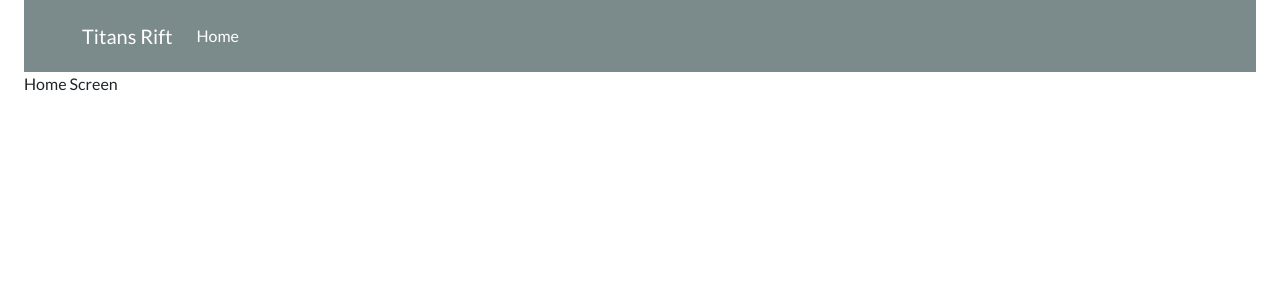
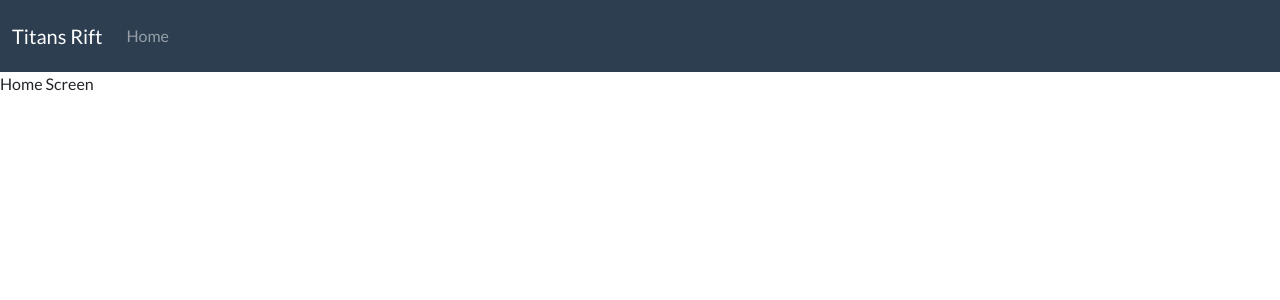
Before and after one commit to GodzillaJim/gict-app, a React (Create React App) app: page / in a window 1280 px wide. Shown: the top 300 px of the page. Built offline with nearby package versions, Linux system fonts and the light colour scheme.

Commit message:
v1: complete Navbar

```diff
--- a/src/App.tsx
+++ b/src/App.tsx
@@ -1,4 +1,5 @@
 import React from "react";
+import "bootstrap-css-only/css/bootstrap.min.css";
 import "./styles/bootstrap.min.css";
 import "./App.css";
 import { Col, Container, Row } from "react-bootstrap";
@@ -10,8 +11,7 @@ import MainLayout from "./layouts/MainLayout";
 
 const BaseApp = () => {
   return (
-    <Provider store={store}>
-      <Container fluid={true}>
+    <Container className={"m-0 p-0"} fluid={true}>
       <Row>
         <Col>
           <BrowserRouter>
@@ -24,12 +24,15 @@ const BaseApp = () => {
         </Col>
       </Row>
     </Container>
+  );
+};
+
+const App = () => {
+  return (
+    <Provider store={store}>
+      <BaseApp />
     </Provider>
   );
 };
 
-const App = () => {
-  return <BaseApp />;
-};
-
 export default App;
--- /dev/null
+++ b/src/layouts/MainLayout/components/CustomNavBar/index.tsx
@@ -0,0 +1,22 @@
+import React from "react";
+import { Container, Nav, Navbar } from "react-bootstrap";
+
+const CustomNavBar = () => {
+  return (
+    <div>
+      <Navbar collapseOnSelect expand="lg" bg={"primary"} variant={"dark"}>
+        <Container fluid={true}>
+          <Navbar.Brand href="#home">Titans Rift</Navbar.Brand>
+          <Navbar.Toggle aria-controls="responsive-navbar-nav" />
+          <Navbar.Collapse id="responsive-navbar-nav">
+            <Nav className="me-auto">
+              <Nav.Link href="#features">Home</Nav.Link>
+            </Nav>
+          </Navbar.Collapse>
+        </Container>
+      </Navbar>
+    </div>
+  );
+};
+
+export default CustomNavBar;
--- a/src/layouts/MainLayout/components/NavBar/index.tsx
+++ /dev/null
@@ -1,19 +0,0 @@
-import React from "react";
-import { Container, Nav, Navbar } from "react-bootstrap";
-
-const CustomNavBar = () => {
-  return (
-    <div>
-      <Navbar bg="dark" variant="dark">
-        <Container>
-          <Navbar.Brand href="#home">Titans Rift</Navbar.Brand>
-          <Nav className="me-auto">
-            <Nav.Link href="/">Home</Nav.Link>
-          </Nav>
-        </Container>
-      </Navbar>
-    </div>
-  );
-};
-
-export default CustomNavBar;
--- a/src/layouts/MainLayout/index.tsx
+++ b/src/layouts/MainLayout/index.tsx
@@ -1,11 +1,11 @@
 import React from "react";
 import { Col, Container, Row } from "react-bootstrap";
 import { Outlet } from "react-router";
-import CustomNavBar from "./components/NavBar";
+import CustomNavBar from "./components/CustomNavBar";
 
 const MainLayout = () => {
   return (
-    <Container fluid={true}>
+    <Container className={"m-0 p-0"} fluid={true}>
       <Row>
         <Col>
           <CustomNavBar />
```
Lines whose indentation alone changed are shown as unchanged.
